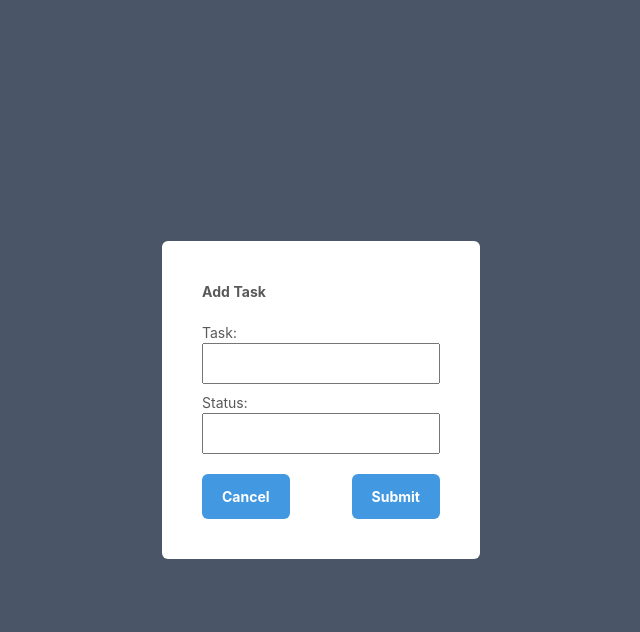
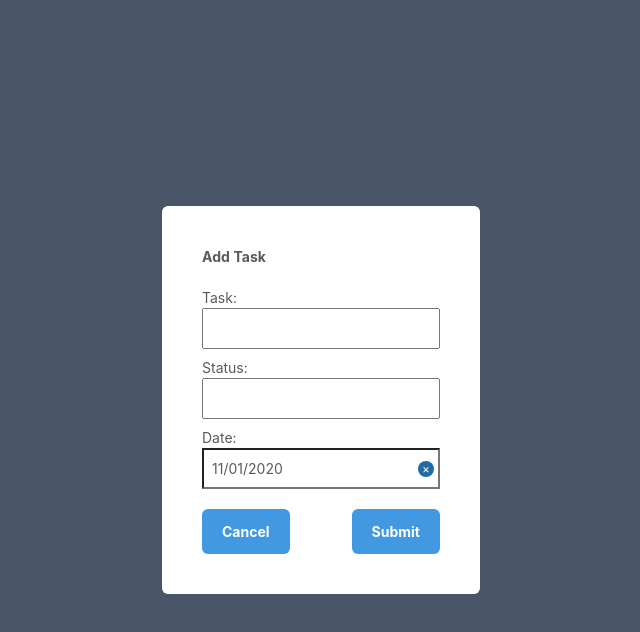
Before and after one commit to sahelhamed/todo-app, a React (Create React App) app: page / in a window 1280 px wide. Both pictures are taken after a click on the button "Add Task". Shown: the top 632 px of the page, without its empty margins (319-959 px from the left). Built offline with nearby package versions, Linux system fonts and the light colour scheme.

Commit message:
chore: add date picker

```diff
--- a/package.json
+++ b/package.json
@@ -11,6 +11,7 @@
     "@types/lodash": "^4.14.164",
     "@types/node": "^12.0.0",
     "@types/react": "^16.9.53",
+    "@types/react-datepicker": "^3.1.1",
     "@types/react-dom": "^16.9.8",
     "autoprefixer": "^9.0.0",
     "classnames": "^2.2.6",
@@ -19,6 +20,7 @@
     "postcss-cli": "^8.1.0",
     "prop-types": "^15.7.2",
     "react": "^17.0.1",
+    "react-datepicker": "^3.3.0",
     "react-dom": "^17.0.1",
     "react-scripts": "4.0.0",
     "tailwindcss": "^1.9.6",
--- /dev/null
+++ b/src/components/DateTimePicker.tsx
@@ -0,0 +1,32 @@
+// Node modules
+import React, { ReactElement } from 'react';
+import DatePicker from 'react-datepicker';
+import 'react-datepicker/dist/react-datepicker.css';
+
+interface Props {
+  selected: string | number;
+  handleDateChange: (date: Date) => void;
+  className?: string;
+  isClearable?: boolean;
+}
+
+const DateTimePicker = ({
+  isClearable,
+  selected,
+  handleDateChange,
+  className,
+}: Props): ReactElement => (
+  <>
+    <DatePicker
+      isClearable={isClearable}
+      selected={selected ? new Date(selected) : new Date()}
+      onChange={handleDateChange}
+      className={`p-2 ${className}`}
+    />
+  </>
+);
+DateTimePicker.defaultProps = {
+  isClearable: true,
+  className: '',
+};
+export default DateTimePicker;
--- a/src/containers/ToDos/components/AddTodosForm.tsx
+++ b/src/containers/ToDos/components/AddTodosForm.tsx
@@ -1,9 +1,11 @@
 // Node_modules
 import React, { ReactElement } from 'react';
 // Constants
-import { STATUS, TASK } from '../../../constants/text';
+import { DATE, STATUS, TASK } from '../../../constants/text';
 // Models
 import { Data } from '../../../models/table';
+// Components
+import DateTimePicker from '../../../components/DateTimePicker';
 
 interface Props {
   formData: Data;
@@ -40,6 +42,17 @@ const AddTodosForm = ({ formData, setFormData }: Props): ReactElement => {
           onChange={(e): void => handleOnChange(e.target.value, 'status')}
         />
       </div>
+      <div className="mb-2">
+        <span>{DATE}:</span>
+        <br />
+        <DateTimePicker
+          handleDateChange={(date: Date): void =>
+            handleOnChange(date.toString(), 'date')
+          }
+          selected={formData.date}
+          isClearable
+        />
+      </div>
     </>
   );
 };
```
Also changed, not shown: 1 other file (tests, documents, lock files or other folders).
